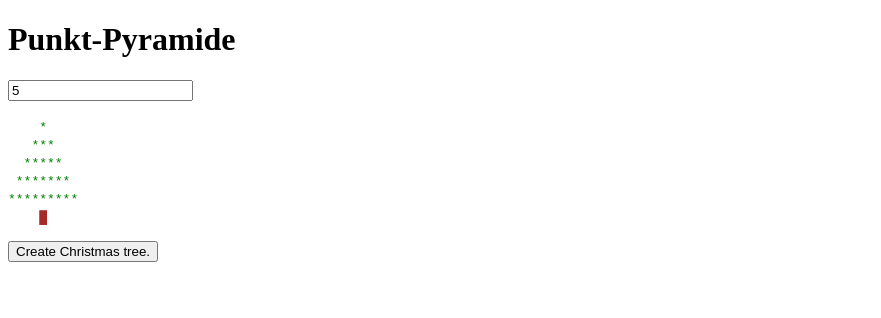
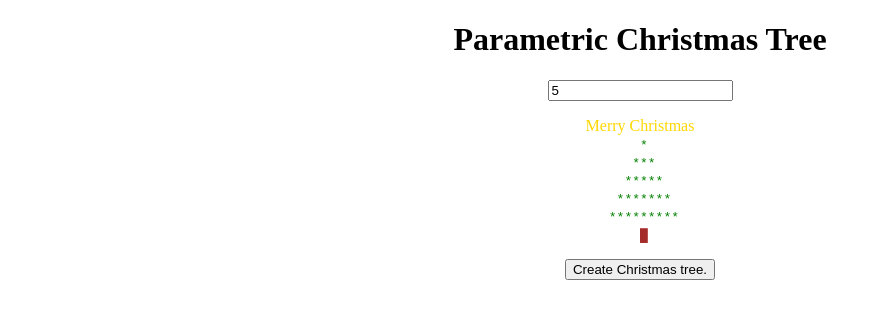
Before and after one commit to zxmgi81/homepage, a plain HTML site: page christmasgreeting.html in a window 1280 px wide. Both pictures are taken after typing "5" into the empty fields and a click on the button "Create Christmas tree.". Shown: the whole page, without its empty margins (0-881 px from the left). Drawn offline with Linux system fonts and the light colour scheme.

Commit message:
slowbuild

```diff
--- a/christmasgreeting.html
+++ b/christmasgreeting.html
@@ -7,12 +7,13 @@
 <style>
 green { color:green;}
 brown { color:brown;}
+gold { color:gold;}
 </style>
 
 </head>
 <body>
-
-<h1>Punkt-Pyramide</h1>
+<center>
+<h1>Parametric Christmas Tree</h1>
 
 <input type="number" id="eingabefeld">
 
@@ -21,50 +22,49 @@ brown { color:brown;}
 <button type="button"
 onclick= "buttonclick()">
 Create Christmas tree.</button>
-
+</center>
 
 <script>
 
-function pyramide(n) {
-    p ="<tt><green>";                  //schriftart spezifikation damit punkte nicht besonders schmal wie sonst im text sind, sondern gleich viel platz einnehmen
-    for (i=1;i<=n;i++){           // for schleife die über n zeilen geht
-        for (j=1;j<=2*n;j++){      //// for schleife die über n spalten geht
-            if ((j>n-i)&&(j<n+i)) {
-                p += "*";
+function slowbuild(n,m) {
+    p= "</tt>";
+    p= "</brown>"+p;
+    for (i=1;i<=n/4;i++){
+        for (j=1;j<=2*n;j++){
+            if ((j>n-n/8)&&(j<n+n/8)) {
+                p= "█"+p;
             } else {
-                p += "&nbsp";
+                p= "&nbsp"+p;
             }
         }
-        p += "<br>";
+        p= "<br>"+p;
     }
-    p += "</green>";
-    p += "<brown>";
-    for (i=1;i<=n/4;i++){
-        for (j=1;j<=2*n;j++){      //// for schleife die über n spalten geht
-            if ((j>n-n/8)&&(j<n+n/8)) {
-                p += "█";
+    p= "<brown>"+p;
+    p ="</green>"+p;
+    needlecount = 0;
+    for (i=1;i<=n;i++){
+        for (j=1;j<=2*n;j++){
+            if ((j>=i)&&(j<=2*n-i)&&(needlecount<m)) {
+                p= "*"+p;
+                needlecount += 1;
             } else {
-                p += "&nbsp";
+                p= "&nbsp"+p;           //überall p= ...+p damit es das rückwärts aufbaut (aufbauen), anstatt p+= ... (anhängen))
             }
         }
-        p += "<br>";
+        p= "<br>"+p;
     }
-    p += "</brown>";
-    p +=  "</tt>";
-    return p;
+    p= "<green>"+p;
+    p= "<tt>"+p;
 
-}
 
-function pyramide2(n) {
-    p ="<tt>";                  //schriftart spezifikation damit punkte nicht besonders schmal wie sonst im text sind, sondern gleich viel platz einnehmen
-    stockwerk = "";
-    for (i=1;i<=n;i++){
-        stockwerk += ".";
-        p += stockwerk + "<br>";  // p+=  : zur variablen p wird folgendes angehängt
+    if (m==needlecount) {
+        document.getElementById('ausgabe').innerHTML = p;
+        setTimeout(slowbuild, 15, n, m+1);
+    } else {
+        document.getElementById('ausgabe').innerHTML =
+        "<gold>Merry Christmas</gold>"+p;
+
     }
-    p += "</tt>";
-    return p;
-
 }
 
 function buttonclick() {
@@ -73,7 +73,7 @@ function buttonclick() {
         document.getElementById('ausgabe').innerHTML = "Keine Eingabe.";
         return;
     }
-    document.getElementById('ausgabe').innerHTML = pyramide(parseInt(n));
+    slowbuild(parseInt(n),0);
 }
 
 
```
